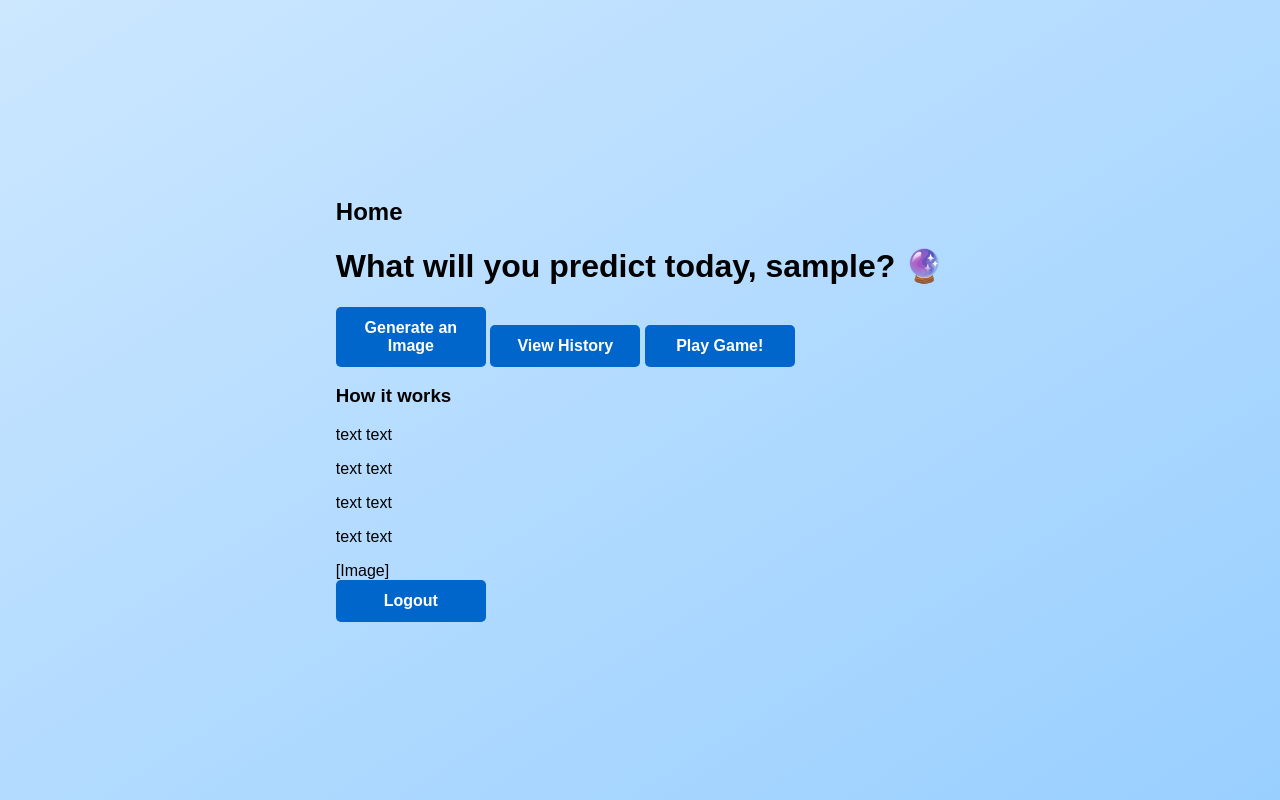
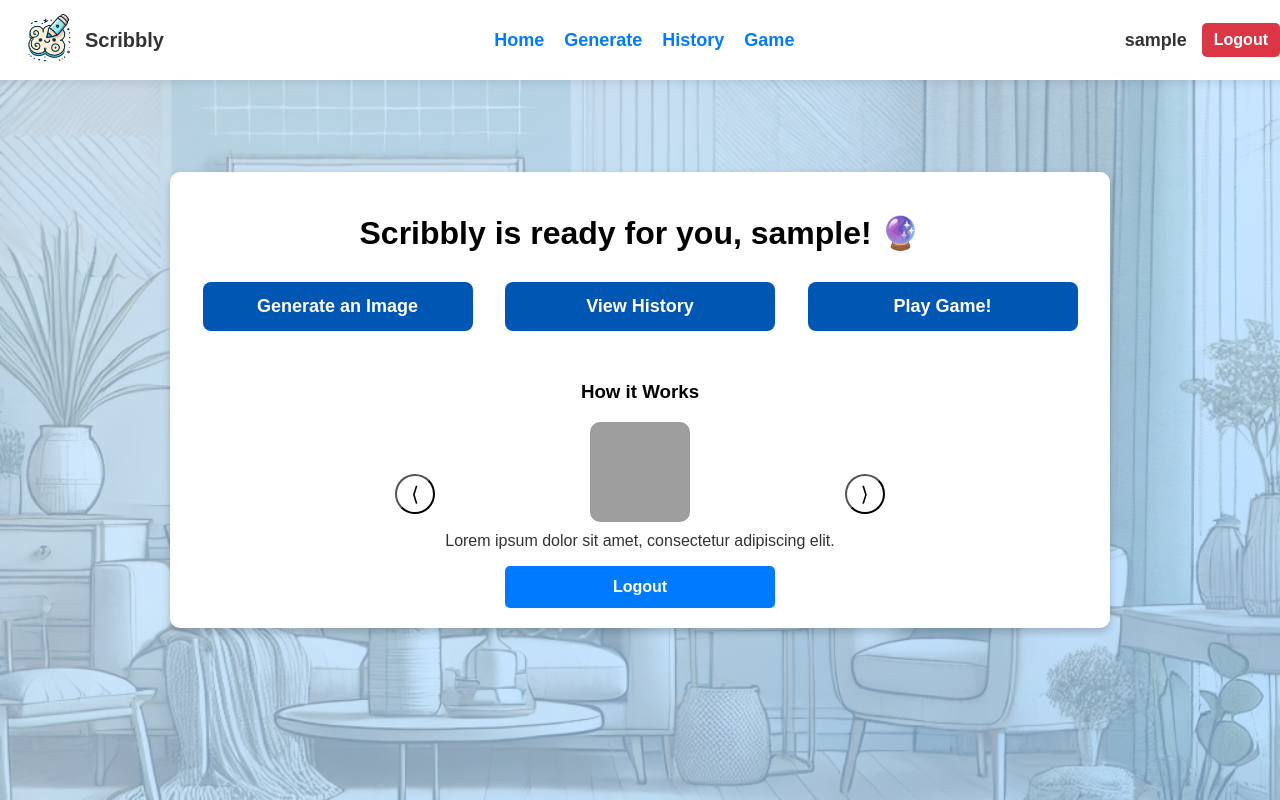
Before and after one commit to Lazyboiss/Devops_CA2, a Flask app: page /home in a window 1280 px wide. Run offline with Flask 3, Linux system fonts and the light colour scheme; the visitor is signed in with stand-in values (Sample User, id 1); grey boxes are pictures that could not be loaded.

Commit message:
created frontend WIP, might redo

```diff
--- a/Application/app.py
+++ b/Application/app.py
@@ -64,6 +64,12 @@
 
     return render_template("login.html")
 
+@app.route("/logout")
+def logout():
+    session.clear()
+    flash("You have been logged out.", "info")
+    return redirect(url_for("landing"))
+
 @app.route('/home')
 def home():
     if "user" not in session:
@@ -71,11 +77,26 @@
         return redirect(url_for("login"))
     return render_template("home.html", username=session["user"])
 
-@app.route("/logout")
-def logout():
-    session.clear()
-    flash("You have been logged out.", "info")
-    return redirect(url_for("login"))
+@app.route("/game", methods=['GET'])
+def game():
+    if "user" not in session:
+        flash("Please log in first!", "warning")
+        return redirect(url_for("login"))
+    return render_template('game.html')
+
+@app.route("/generate", methods=['GET'])
+def generate():
+    if "user" not in session:
+        flash("Please log in first!", "warning")
+        return redirect(url_for("login"))
+    return render_template('generate.html')
+
+@app.route("/history", methods=['GET'])
+def history():
+    if "user" not in session:
+        flash("Please log in first!", "warning")
+        return redirect(url_for("login"))
+    return render_template('history.html')
 
 if __name__ == "__main__":
     app.run(debug=True)
--- /dev/null
+++ b/Application/static/home.js
@@ -0,0 +1,72 @@
+const greetings = [
+    "Welcome back, ",
+    "Let's generate something amazing, ",
+    "Your imagination starts here, ",
+    "Scribbly is ready for you, ",
+];
+
+let currentSlide = 0;
+let autoScrollInterval;
+
+/* Function to update greeting */
+function setRandomGreeting() {
+    const greetingElement = document.getElementById("greeting");
+    const username = greetingElement.getAttribute("data-username"); // Retrieve username
+    const randomGreeting = greetings[Math.floor(Math.random() * greetings.length)];
+    greetingElement.innerText = `${randomGreeting}${username}! 🔮`;
+}
+
+/* Function to update the carousel */
+function updateCarousel() {
+    const images = [
+        { src: "/static/images/placeholder1.png", text: "Lorem ipsum dolor sit amet, consectetur adipiscing elit." },
+        { src: "/static/images/placeholder2.png", text: "Curabitur eget sapien nec eros tincidunt suscipit." },
+        { src: "/static/images/placeholder3.png", text: "Suspendisse potenti. Pellentesque habitant morbi tristique." }
+    ];
+
+    const imageElement = document.getElementById("carousel-image");
+    const textElement = document.getElementById("carousel-text");
+
+    imageElement.style.opacity = "0";
+    textElement.style.opacity = "0";
+
+    setTimeout(() => {
+        imageElement.src = images[currentSlide].src;
+        textElement.innerText = images[currentSlide].text;
+
+        imageElement.style.opacity = "1";
+        textElement.style.opacity = "1";
+    }, 300);
+}
+
+/* Function to go to the previous slide */
+function prevSlide() {
+    currentSlide = (currentSlide === 0) ? 2 : currentSlide - 1;
+    updateCarousel();
+    resetAutoScroll();
+}
+
+/* Function to go to the next slide */
+function nextSlide() {
+    currentSlide = (currentSlide === 2) ? 0 : currentSlide + 1;
+    updateCarousel();
+    resetAutoScroll();
+}
+
+/* Function to start auto-scrolling */
+function startAutoScroll() {
+    autoScrollInterval = setInterval(nextSlide, 5000);
+}
+
+/* Function to reset auto-scroll when manually navigating */
+function resetAutoScroll() {
+    clearInterval(autoScrollInterval);
+    startAutoScroll();
+}
+
+/* Start auto-scrolling and set greeting when page loads */
+document.addEventListener("DOMContentLoaded", () => {
+    setRandomGreeting();
+    updateCarousel();
+    startAutoScroll();
+});
--- /dev/null
+++ b/Application/static/navbar.js
@@ -0,0 +1,4 @@
+function toggleMenu() {
+    let sidebar = document.getElementById("sidebar-menu");
+    sidebar.style.width = sidebar.style.width === "250px" ? "0" : "250px";
+}
--- a/Application/static/styles.css
+++ b/Application/static/styles.css
@@ -139,12 +139,13 @@
 
 /* Buttons */
 .btn {
-    background-color: #0066cc;
+    background-color: #007bff;
     color: white;
     border: none;
     padding: 12px;
     cursor: pointer;
-    width: 150px;
+    width: 30%;
+    min-width: 150px;
     border-radius: 5px;
     font-size: 16px;
     font-weight: bold;
@@ -259,6 +260,18 @@
     text-align: center;
 }
 
+/* Home Page */
+.background-overlay {
+    position: fixed;
+    top: 0;
+    left: 0;
+    width: 100%;
+    height: 100vh;
+    background: url("/static/images/home_background.jpg") no-repeat center center/cover;
+    opacity: 0.3; /* Reduce opacity */
+    z-index: -1;
+}
+
 /* Flash Messages */
 .flash-container {
     width: 100%;
@@ -295,6 +308,174 @@
     color: white;
 }
 
+/* Home Page */
+.container {
+    position: relative;
+    background: white;
+    padding: 20px;
+    border-radius: 10px;
+    box-shadow: 0 4px 8px rgba(0, 0, 0, 0.2);
+    text-align: center;
+    width: 80%;
+    max-width: 900px;
+}
+
+.main-buttons {
+    display: flex;
+    justify-content: space-evenly;
+    flex-wrap: wrap;
+    gap: 20px;
+    margin-top: 30px; /* Bigger gap from the heading */
+    margin-bottom: 50px; /* Bigger gap before the carousel */
+}
+
+.main-btn {
+    background-color: #0056b3;
+    color: white;
+    border: none;
+    padding: 14px;
+    cursor: pointer;
+    width: 30%;
+    min-width: 180px;
+    border-radius: 8px;
+    font-size: 18px;
+    font-weight: bold;
+    text-align: center;
+    transition: background 0.3s ease, transform 0.2s ease;
+}
+
+.main-btn:hover {
+    background-color: #003d80;
+    transform: scale(1.05);
+}
+
+/* Navbar Styles */
+
+.navbar {
+    display: flex;
+    justify-content: space-between;
+    align-items: center;
+    width: 100%;
+    padding: 10px 15px;
+    background: white;
+    box-shadow: 0 2px 10px rgba(0, 0, 0, 0.1);
+    position: fixed;
+    top: 0;
+    left: 0;
+    height: 60px;
+    z-index: 10;
+}
+
+/* Navbar Left: Scribbly Logo and Name */
+.navbar-left {
+    display: flex;
+    align-items: center;
+}
+
+.nav-logo {
+    width: 70px;
+    height: auto;
+}
+
+.nav-title {
+    font-size: 20px;
+    font-weight: bold;
+    color: #333;
+}
+
+/* Navbar Center: Navigation Links */
+.navbar-center {
+    display: flex;
+    gap: 20px;
+}
+
+.nav-link {
+    text-decoration: none;
+    color: #007bff;
+    font-size: 18px;
+    font-weight: bold;
+    transition: color 0.3s ease;
+}
+
+.nav-link:hover {
+    color: #0056b3;
+}
+
+/* Navbar Right: Username and Logout */
+.navbar-right {
+    display: flex;
+    align-items: center;
+    gap: 15px;
+    margin-right: 15px;
+}
+
+.nav-username {
+    font-size: 18px;
+    color: #333;
+    font-weight: bold;
+}
+
+.logout-btn {
+    text-decoration: none;
+    background: #dc3545;
+    color: white;
+    padding: 8px 12px;
+    border-radius: 5px;
+    font-size: 16px;
+    font-weight: bold;
+    transition: background 0.3s ease;
+}
+
+.logout-btn:hover {
+    background: #a71d2a;
+}
+
+/* Menu Button (Visible Only on Small Screens) */
+.menu-btn {
+    display: none; /* Hidden on large screens */
+    background: none;
+    border: none;
+    font-size: 24px;
+    cursor: pointer;
+}
+
+.sidebar {
+    height: 100%;
+    width: 0;
+    position: fixed;
+    top: 0;
+    left: 0;
+    background-color: white;
+    box-shadow: 2px 0px 10px rgba(0, 0, 0, 0.2);
+    overflow-x: hidden;
+    transition: width 0.3s ease;
+    padding-top: 60px;
+}
+
+.sidebar a {
+    padding: 10px 20px;
+    text-decoration: none;
+    font-size: 18px;
+    color: #007bff;
+    display: block;
+    transition: 0.3s;
+}
+
+.sidebar a:hover {
+    color: #0056b3;
+}
+
+/* Close Button */
+.close-btn {
+    position: absolute;
+    top: 10px;
+    right: 15px;
+    font-size: 30px;
+    text-decoration: none;
+    cursor: pointer;
+}
+
+
 /* Responsive Design */
 @media (max-width: 600px) {
     .main-container {
@@ -312,4 +493,13 @@
     .btn {
         width: 80%;
     }
+
+    .navbar-center {
+        display: none; /* Hide navbar links on small screens */
+    }
+
+    .menu-btn {
+        display: block; /* Show menu button */
+    }
+
 }
--- a/Application/templates/home.html
+++ b/Application/templates/home.html
@@ -5,8 +5,46 @@
     <meta name="viewport" content="width=device-width, initial-scale=1.0">
     <title>Home</title>
     <link rel="stylesheet" href="{{ url_for('static', filename='styles.css') }}">
+    <script defer src="{{ url_for('static', filename='home.js') }}"></script>
+    <script defer src="{{ url_for('static', filename='navbar.js') }}"></script>
+
 </head>
 <body>
+
+    <!-- Background Image -->
+    <div class="background-overlay"></div>
+
+    <!-- navbar -->
+    <nav class="navbar">
+        <div class="navbar-left">
+            <img src="{{ url_for('static', filename='images/logo.png') }}" alt="Scribbly Logo" class="nav-logo">
+            <span class="nav-title">Scribbly</span>
+        </div>
+
+        <!-- Regular Navbar Links (Hidden on Small Screens) -->
+        <div class="navbar-center" id="navbar-links">
+            <a href="{{ url_for('home') }}" class="nav-link">Home</a>
+            <a href="{{ url_for('generate') }}" class="nav-link">Generate</a>
+            <a href="{{ url_for('history') }}" class="nav-link">History</a>
+            <a href="{{ url_for('game') }}" class="nav-link">Game</a>
+        </div>
+
+        <!-- Right Side -->
+        <div class="navbar-right">
+            <span class="nav-username">{{ username }}</span>
+            <a href="{{ url_for('logout') }}" class="logout-btn">Logout</a>
+            <button class="menu-btn" onclick="toggleMenu()">☰</button>
+        </div>
+    </nav>
+
+    <!-- Sidebar Menu (Hidden by Default) -->
+    <div id="sidebar-menu" class="sidebar">
+        <a href="javascript:void(0)" class="close-btn" onclick="toggleMenu()">×</a>
+        <a href="{{ url_for('home') }}">Home</a>
+        <a href="{{ url_for('generate') }}">Generate</a>
+        <a href="{{ url_for('history') }}">History</a>
+        <a href="{{ url_for('game') }}">Game</a>
+    </div>
 
     <div class="container">
         <!-- Flash Messages -->
@@ -20,26 +58,24 @@
             {% endif %}
         {% endwith %}
 
-        <h2>Home</h2>
-        <h1>What will you predict today, {{ username }}? 🔮</h1>
+        <h1 id="greeting" data-username="{{ username }}">What will you predict today, {{ username }}? 🔮</h1>
 
         <!-- Buttons Section -->
-        <div class="button-container">
-            <button class="btn">Generate an Image</button>
-            <button class="btn">View History</button>
-            <button class="btn">Play Game!</button>
+        <div class="main-buttons">
+            <button class="main-btn">Generate an Image</button>
+            <button class="main-btn">View History</button>
+            <button class="main-btn">Play Game!</button>
         </div>
 
-        <!-- How it Works Section -->
-        <h3>How it works</h3>
-        <div class="how-it-works">
-            <div class="text-section">
-                <p>text text</p>
-                <p>text text</p>
-                <p>text text</p>
-                <p>text text</p>
+        <!-- How it Works Section (Carousel) -->
+        <h3>How it Works</h3>
+        <div class="carousel">
+            <button class="carousel-btn prev" onclick="prevSlide()">⟨</button>
+            <div class="carousel-content">
+                <img id="carousel-image" src="{{ url_for('static', filename='images/placeholder1.png') }}" alt="Feature Image">
+                <p id="carousel-text">Lorem ipsum dolor sit amet, consectetur adipiscing elit. Donec vel nunc justo.</p>
             </div>
-            <div class="image-placeholder">[Image]</div>
+            <button class="carousel-btn next" onclick="nextSlide()">⟩</button>
         </div>
 
         <a href="{{ url_for('logout') }}"><button class="btn logout">Logout</button></a>
--- a/Application/templates/landing.html
+++ b/Application/templates/landing.html
@@ -25,7 +25,7 @@
 
          <!-- Right Half -->
           <div class="right-section">
-                <h3 class="carousel-title">How it Works</h3>
+                <h3 class="carousel-title">Why Scribbly?</h3>
                 <div class="carousel">
                     <button class="carousel-btn prev" onclick="prevSlide()">⟨</button>
                     <div class="carousel-content">
```
Also changed, not shown: Application/templates/game.html (added, +11 -0 lines), Application/templates/generate.html (added, +11 -0 lines), Application/templates/history.html (added, +11 -0 lines), Application/static/images/create.png (added), Application/static/images/game.png (added), Application/static/images/history.png (added), 1 other file.
